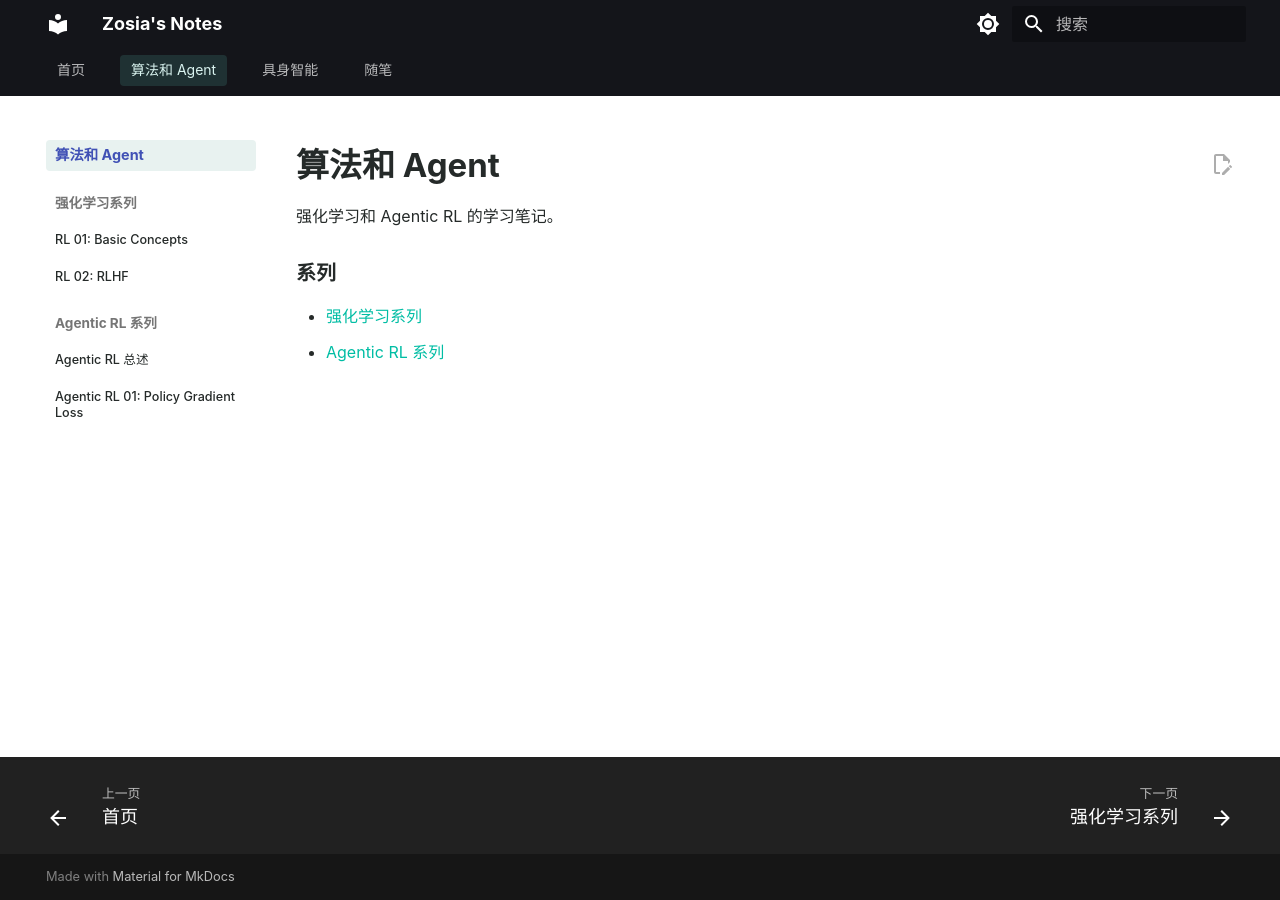
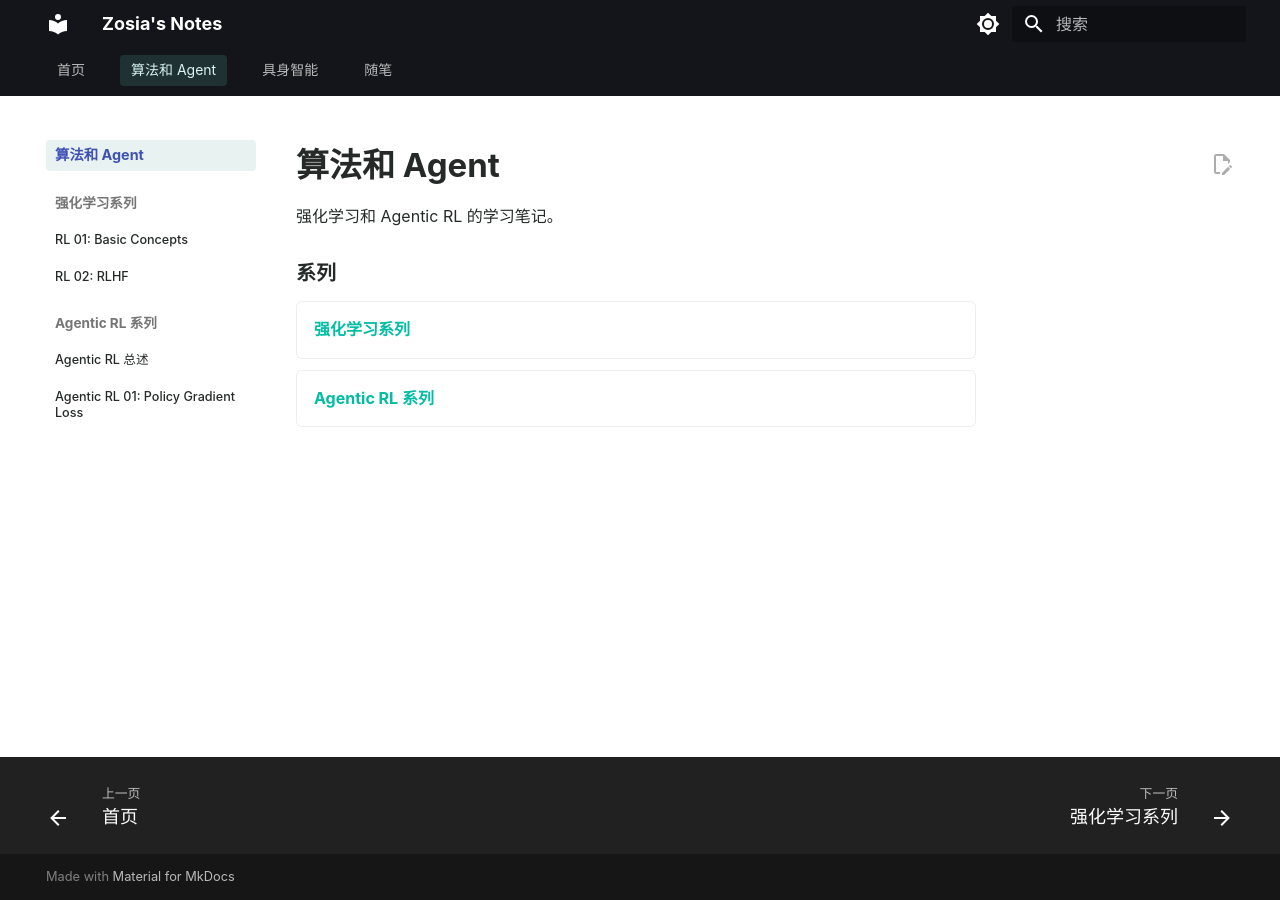
Before and after one commit to Zizhe-Wang01/Zizhe-Wang01.github.io, an MkDocs documentation site: the page built from docs/ai/index.md, in a window 1280 px wide. Built offline with MkDocs 1.6.1 and Material for MkDocs 9.7.7, drawn with Linux system fonts in a browser that asks for light colours; comment, search, counter and statistics services are not loaded.

Commit message:
恢复竖排系列卡片

```diff
--- a/docs/ai/index.md
+++ b/docs/ai/index.md
@@ -9,5 +9,7 @@ hide:
 
 ## 系列 {.directory-heading}
 
-- [强化学习系列](reinforcement-learning.md)
-- [Agentic RL 系列](agenticrl.md)
+<div class="series-links">
+  <a href="reinforcement-learning/">强化学习系列</a>
+  <a href="agenticrl/">Agentic RL 系列</a>
+</div>
--- a/docs/stylesheets/extra.css
+++ b/docs/stylesheets/extra.css
@@ -186,6 +186,31 @@
   font-size: 1rem;
 }
 
+.series-links {
+  display: flex;
+  max-width: 34rem;
+  margin-top: 0.7rem;
+  flex-direction: column;
+  gap: 0.55rem;
+}
+
+.series-links > a {
+  display: block;
+  padding: 0.7rem 0.85rem;
+  border: 1px solid var(--md-default-fg-color--lightest);
+  border-radius: 6px;
+  background: var(--md-default-bg-color);
+  color: var(--md-accent-fg-color);
+  font-weight: 650;
+  transition: border-color 140ms ease, background-color 140ms ease;
+}
+
+.series-links > a:hover {
+  border-color: var(--md-accent-fg-color);
+  background: var(--md-accent-fg-color--transparent);
+  text-decoration: none;
+}
+
 .md-typeset .grid.cards > ul > li,
 .md-typeset .grid.cards > ol > li,
 .md-typeset .grid.cards > .card {
```
